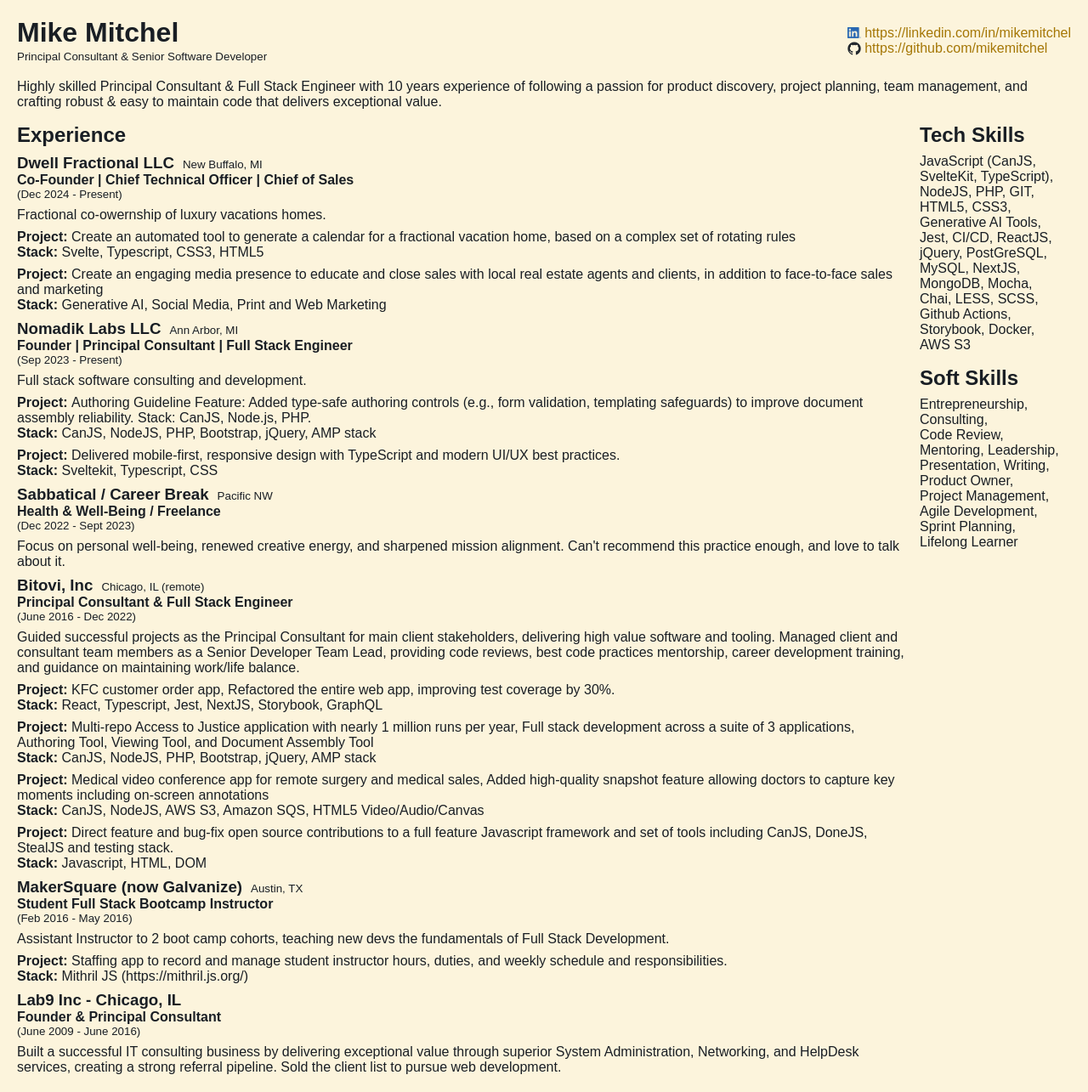
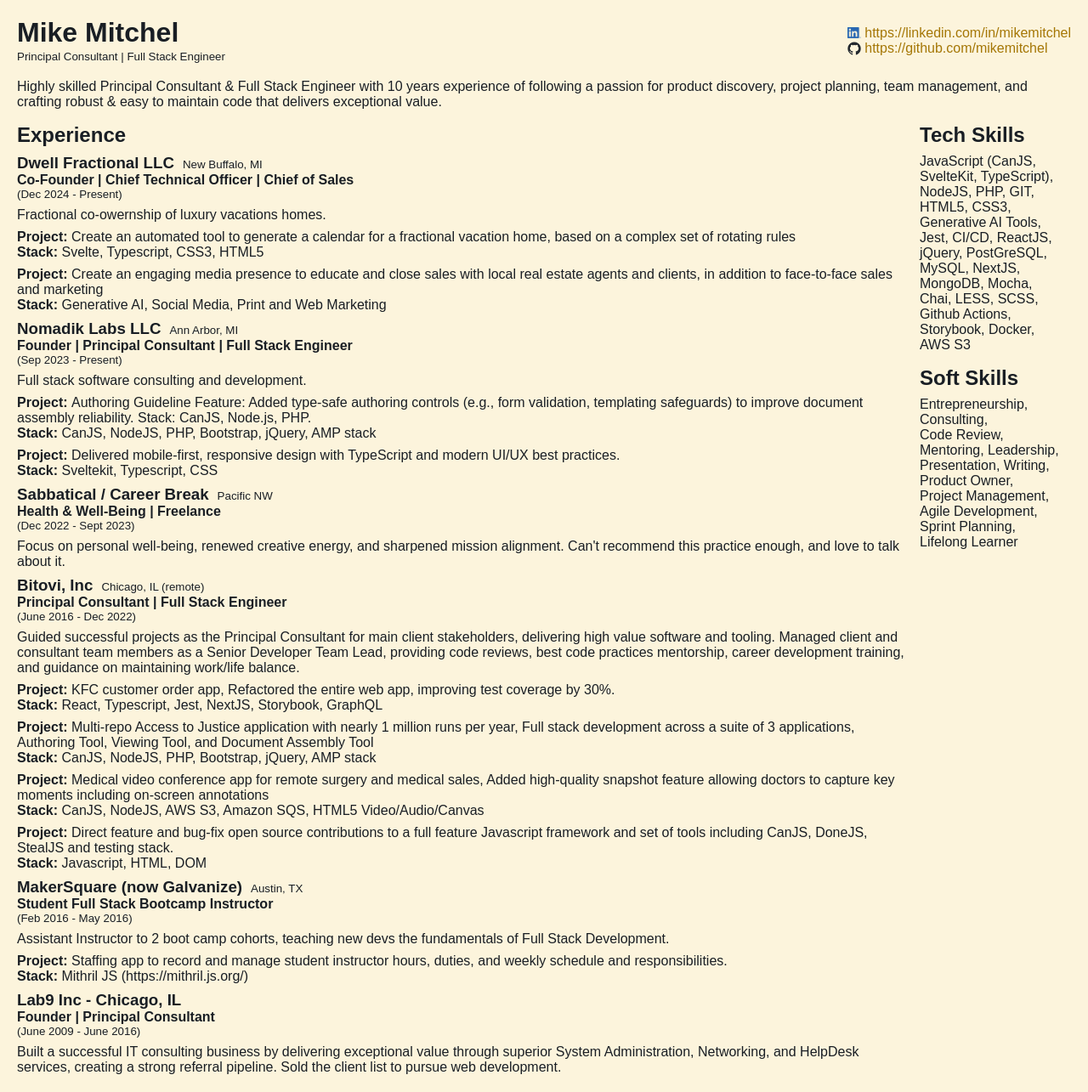
Before and after one commit to mikemitchel/portfolio, a SvelteKit app: page / in a window 1280 px wide. Shown: the whole page at 85% size. Built offline with nearby package versions, Linux system fonts and the light colour scheme.

Commit message:
consistency fixes

```diff
--- a/src/lib/resume.json
+++ b/src/lib/resume.json
@@ -66,7 +66,7 @@
 			"company": "Sabbatical / Career Break",
 			"location": "Pacific NW",
 			"dates": "Dec 2022 - Sept 2023",
-			"role": "Health & Well-Being / Freelance",
+			"role": "Health & Well-Being | Freelance",
 			"highlights": [
 				{
 					"item": "Focus on personal well-being, renewed creative energy, and sharpened mission alignment. Can't recommend this practice enough, and love to talk about it."
@@ -79,7 +79,7 @@
 			"company": "Bitovi, Inc",
 			"location": "Chicago, IL (remote)",
 			"dates": "June 2016 - Dec 2022",
-			"role": "Principal Consultant & Full Stack Engineer",
+			"role": "Principal Consultant | Full Stack Engineer",
 			"highlights": [
 				{
 					"item": "Guided successful projects as the Principal Consultant for main client stakeholders, delivering high value software and tooling. Managed client and consultant team members as a Senior Developer Team Lead, providing code reviews, best code practices mentorship, career development training, and guidance on maintaining work/life balance."
@@ -129,7 +129,7 @@
 		{
 			"company": "Lab9 Inc - Chicago, IL",
 			"dates": "June 2009 - June 2016",
-			"role": "Founder & Principal Consultant",
+			"role": "Founder | Principal Consultant",
 			"highlights": [
 				{
 					"item": "Built a successful IT consulting business by delivering exceptional value through superior System Administration, Networking, and HelpDesk services, creating a strong referral pipeline. Sold the client list to pursue web development."
--- a/src/routes/+page.svelte
+++ b/src/routes/+page.svelte
@@ -8,7 +8,7 @@
 	<div class="header">
 		<div class="name">
 			<h1>Mike Mitchel</h1>
-			<small>Principal Consultant & Senior Software Developer</small>
+			<small>Principal Consultant | Full Stack Engineer</small>
 		</div>
 
 		<div class="socials">
```
